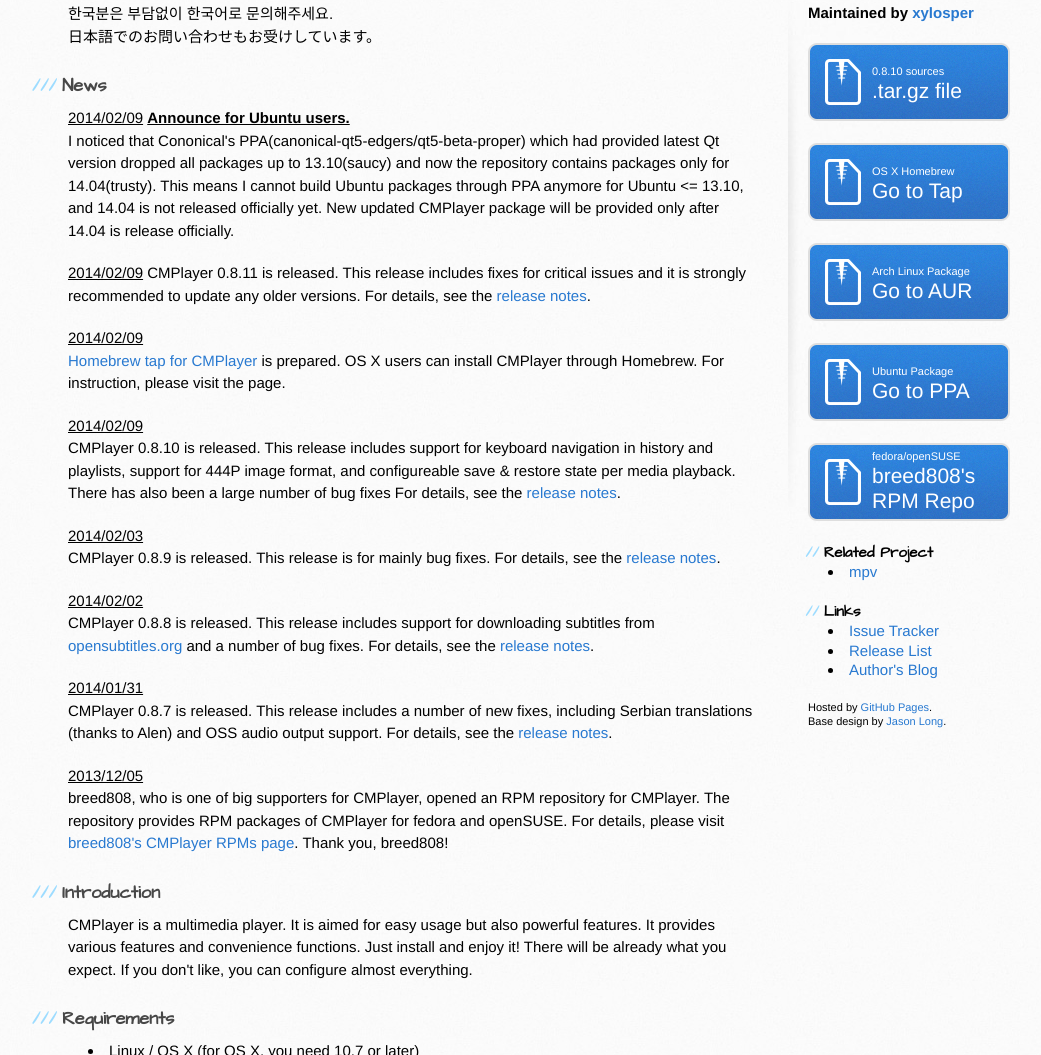
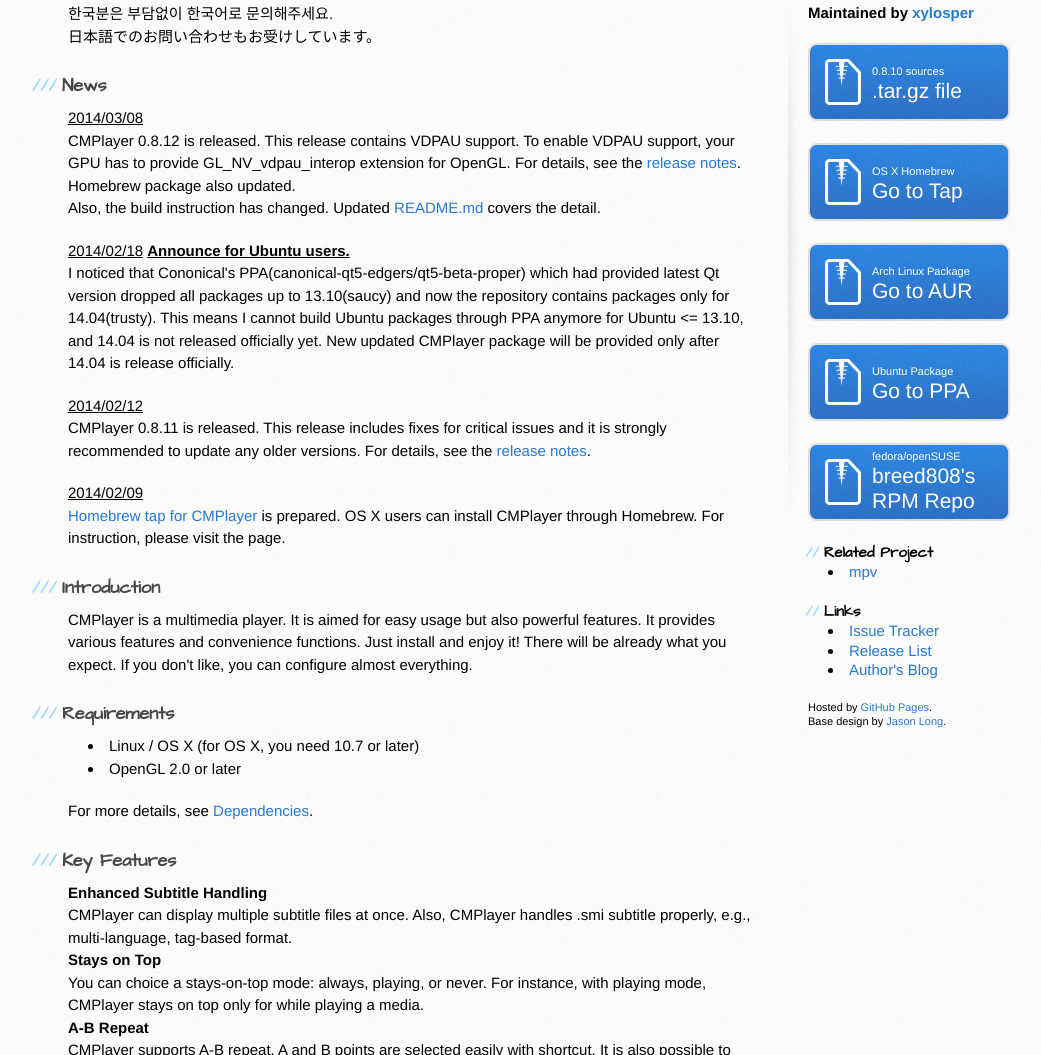
Before and after one commit to cmplayer/cmplayer.github.io, a plain HTML site: page index.html in a window 1280 px wide. Shown: the part 229-1284 px from the top of the page, without its empty margins (102-1143 px from the left). Drawn offline with Linux system fonts and the light colour scheme.

Commit message:
update news

```diff
--- a/index.html
+++ b/index.html
@@ -37,7 +37,15 @@
 <h3>News</h3>
 
 <p>
-	<a id="news_2014_02_12_18_06" class="news_date">2014/02/09</a> <strong>Announce for Ubuntu users.</strong><br>
+        <a id="news_2014_03_08_15_10" class="news_date">2014/03/08</a><br>
+
+        CMPlayer 0.8.12 is released. This release contains VDPAU support. To enable VDPAU support, your GPU has to provide GL_NV_vdpau_interop extension for OpenGL.
+        For details, see the <a href="https://github.com/xylosper/cmplayer/releases/tag/v0.8.12">release notes</a>. Homebrew package also updated.<br>
+        Also, the build instruction has changed. Updated <a href="https://github.com/xylosper/cmplayer/blob/master/README.md">README.md</a> covers the detail.
+</p>
+
+<p>
+	<a id="news_2014_02_12_18_06" class="news_date">2014/02/18</a> <strong>Announce for Ubuntu users.</strong><br>
 
 	I noticed that Cononical's PPA(canonical-qt5-edgers/qt5-beta-proper) which had provided latest
 	Qt version dropped all packages up to 13.10(saucy) and now the repository contains packages only for 14.04(trusty).
@@ -46,7 +54,7 @@
 </p>
 
 <p>
-	<a id="news_2014_02_12_18_06" class="news_date">2014/02/09</a>
+	<a id="news_2014_02_12_18_06" class="news_date">2014/02/12</a><br>
 
 	CMPlayer 0.8.11 is released. This release includes fixes for critical issues and it is strongly recommended to update any older versions.
 	For details, see the <a href="https://github.com/xylosper/cmplayer/releases/tag/v0.8.11">release notes</a>.
@@ -57,53 +65,6 @@
 
 	<a href="https://github.com/xylosper/homebrew-cmplayer">Homebrew tap for CMPlayer</a> is prepared.
 	OS X users can install CMPlayer through Homebrew. For instruction, please visit the page.
-</p>
-
-<p>
-	<a id="news_2014_02_09" class="news_date">2014/02/09</a><br>
-
-	CMPlayer 0.8.10 is released. This release includes support for keyboard
-	navigation in history and playlists, support for 444P image format, and
-	configureable save & restore state per media playback. There has also been
-	a large number of bug fixes
-	For details, see the <a href="https://github.com/xylosper/cmplayer/releases/tag/v0.8.10">
-	release notes</a>.
-</p>
-
-<p>
-	<a id="news_2014_02_03" class="news_date">2014/02/03</a><br>
-
-	CMPlayer 0.8.9 is released. This release is for mainly bug fixes.
-	For details, see the <a href="https://github.com/xylosper/cmplayer/releases/tag/v0.8.9">
-	release notes</a>.
-</p>
-
-<p>
-	<a id="news_2014_02_02" class="news_date">2014/02/02</a><br>
-
-	CMPlayer 0.8.8 is released. This release includes support for downloading
-	subtitles from <a href="http://www.opensubtitles.org/">opensubtitles.org</a>
-	and a number of bug fixes.
-	For details, see the <a href="https://github.com/xylosper/cmplayer/releases/tag/v0.8.8">
-	release notes</a>.
-</p>
-
-<p>
-	<a id="news_2013_01_31" class="news_date">2014/01/31</a><br>
-
-	CMPlayer 0.8.7 is released. This release includes a number of new fixes,
-	including Serbian translations (thanks to Alen) and OSS audio output support.
-	For details, see the <a href="https://github.com/xylosper/cmplayer/releases/tag/v0.8.7">
-	release notes</a>.
-</p>
-
-<p>
-	<a id="news_2013_12_05_17_50" class="news_date">2013/12/05</a><br>
-
-	breed808, who is one of big supporters for CMPlayer, opened an RPM repository for CMPlayer.
-	The repository provides RPM packages of CMPlayer for fedora and openSUSE.
-	For details, please visit <a href="http://www.breed808.com/cmplayer/">breed808's CMPlayer RPMs page</a>.
-	Thank you, breed808!
 </p>
 
 <!-- for what?? <a name="designer-templates" class="anchor" href="#designer-templates"><span class="octicon octicon-link"></span></a> -->
```
